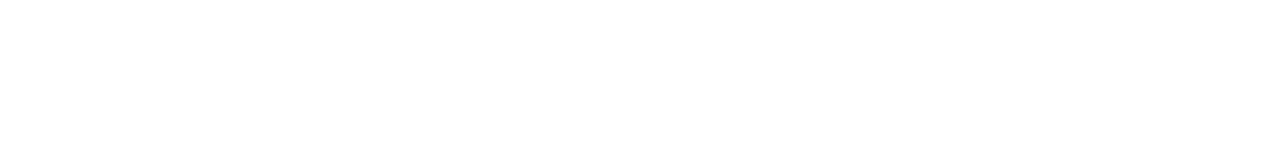
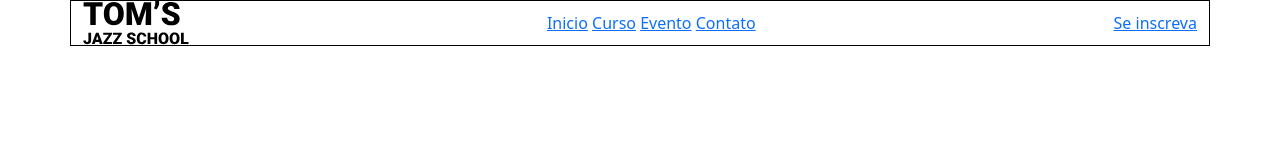
Before and after one commit to ronaldo-monteiro/final-lap, a plain HTML site: page index.html in a window 1280 px wide. Drawn offline with nearby package versions, Linux system fonts and the light colour scheme.

Commit message:
header em bootstrap

```diff
--- a/index.html
+++ b/index.html
@@ -10,10 +10,36 @@
       integrity="sha384-QWTKZyjpPEjISv5WaRU9OFeRpok6YctnYmDr5pNlyT2bRjXh0JMhjY6hW+ALEwIH"
       crossorigin="anonymous"
     />
+    <style>
+      header {
+        border: 1px solid black;
+      }
+      /*
+      div{
+        display: flex;
+        justify-content: space-between;
+        align-items: center;
+      }
+      */
+    </style>
   </head>
   <body>
+    <header class="container">
+      <div class="d-flex justify-content-between align-items-center">
+        <a href="#">
+          <img src="./img/logo.svg" alt="Logo do Tom's jazz school" />
+        </a>
 
+        <nav>
+          <a href="#">Inicio</a>
+          <a href="#">Curso</a>
+          <a href="#">Evento</a>
+          <a href="#">Contato</a>
+        </nav>
 
+        <a href="#">Se inscreva</a>
+      </div>
+    </header>
 
     <script
       src="https://cdn.jsdelivr.net/npm/bootstrap@5.3.3/dist/js/bootstrap.bundle.min.js"
```
